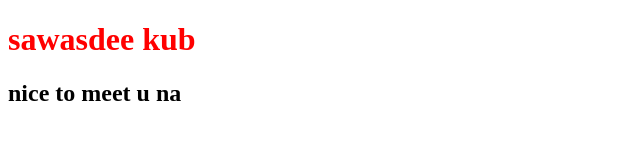
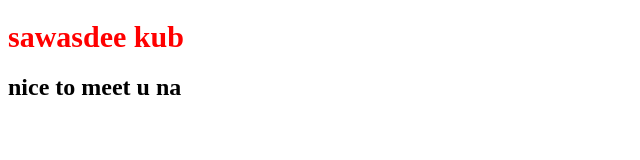
Before and after one commit to 6510615195/CN331-67-DEMO, a plain HTML site: page index.html in a window 1280 px wide. Shown: the whole page, without its empty margins (0-640 px from the left). Drawn offline with Linux system fonts and the light colour scheme.

Commit message:
Add style

```diff
--- a/index.html
+++ b/index.html
@@ -7,7 +7,7 @@
 </head>
 <body>
 
-    <h1 style="color: red">
+    <h1 style="color: red; font-size: 30px;">
 
         sawasdee kub
 
```
